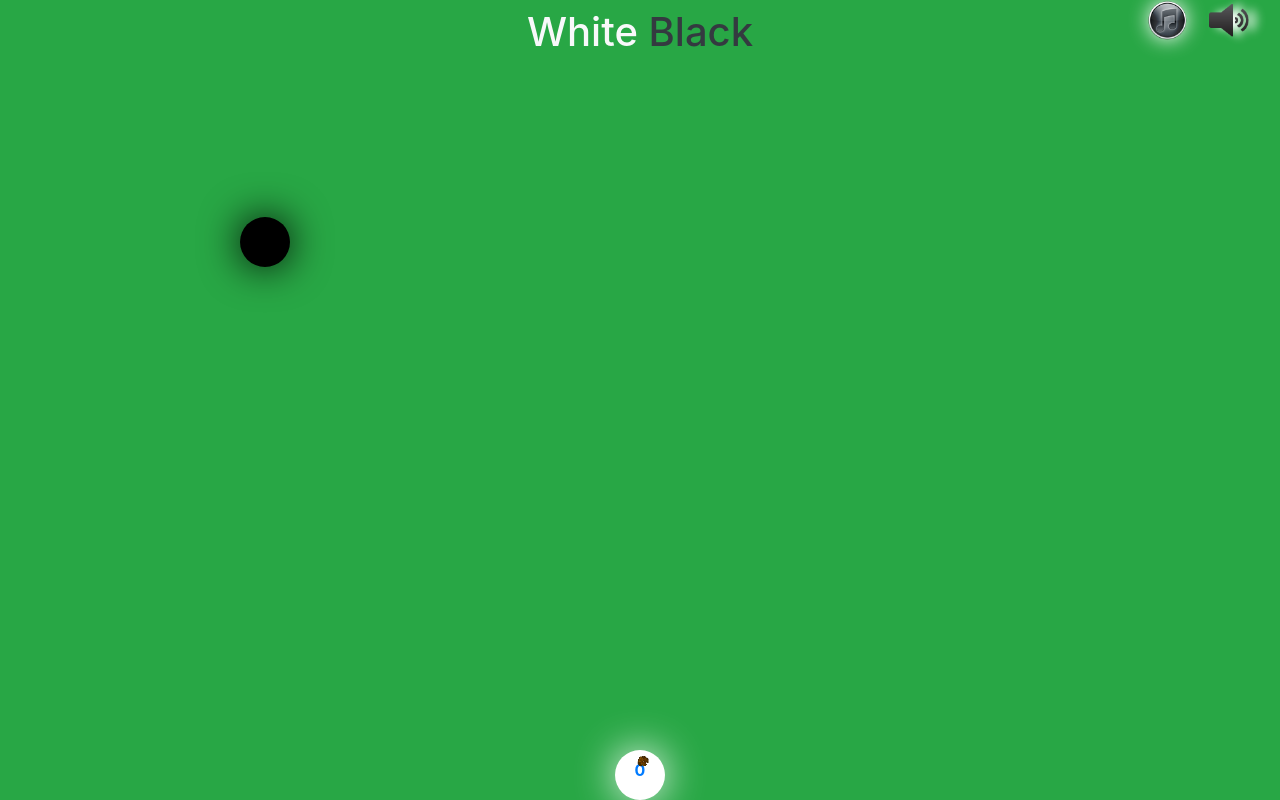
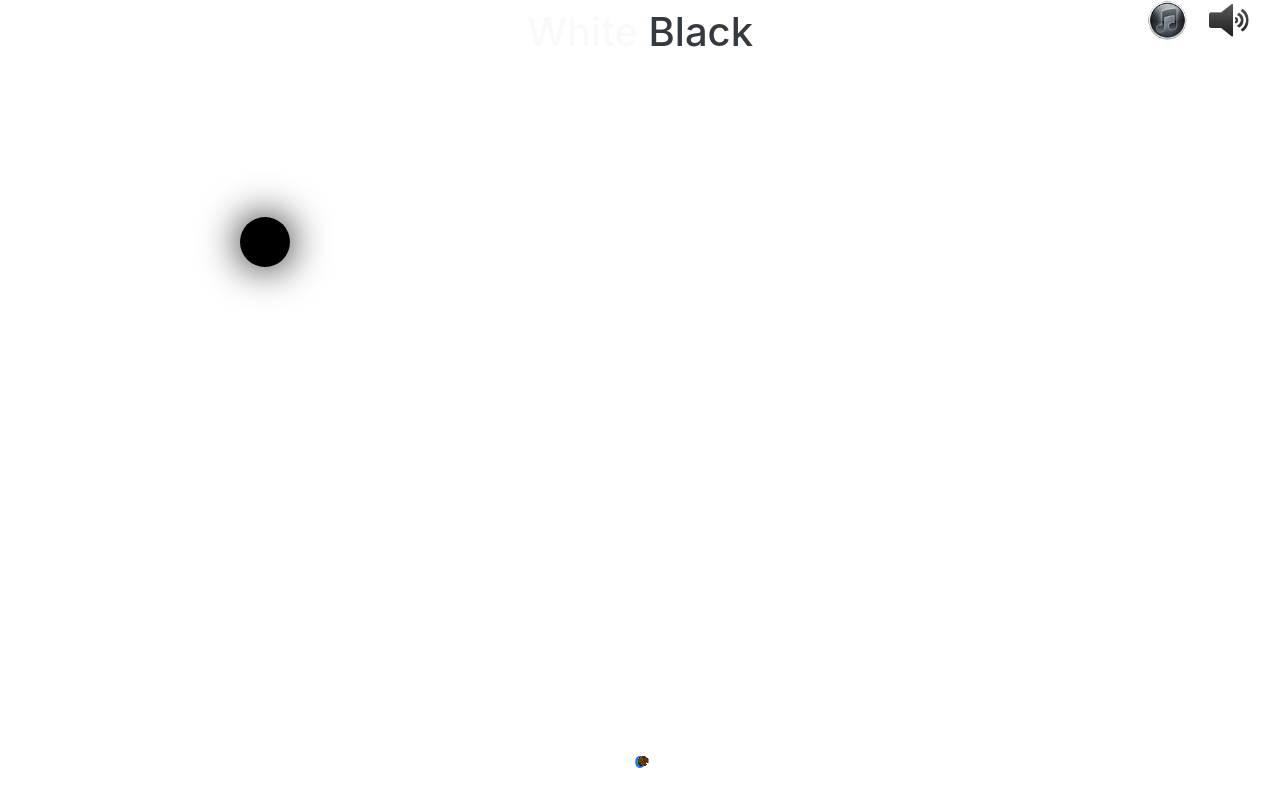
Before and after one commit to rajeshwar229/whiteBlack, a plain HTML site: page index.html in a window 1280 px wide. Both pictures are taken after a click on the button "Play". Drawn offline with Linux system fonts and the light colour scheme.

Commit message:
Add files via upload

```diff
--- a/index.html
+++ b/index.html
@@ -13,7 +13,7 @@
     <script src="js/script.js"></script>
 
 </head>
-<body class="bg-success bg-gradient text-dark platform disable-dbl-tap-zoom">
+<body class="text-dark platform disable-dbl-tap-zoom">
   <div class="main h-100">
     <div class="volume-controls position-fixed fixed-right text-center">
       <audio id="bg-music" src="audio/neon-gaming-music.mp3" type="audio/mp3" autoplay="true" loop="loop" data-link="music" data-status="on"></audio>
@@ -48,7 +48,7 @@
 
         </div>
         <div class="hero position-fixed mx-auto" data-color="white">
-          <p class="score font-weight-bold text-center text-primary mt-2">0</p>
+          <p class="score font-weight-bold text-center text-primary">0</p>
           <img src="images/blast.gif" class="position-fixed d-none" title="blast" />
         </div>
       </div>
```
